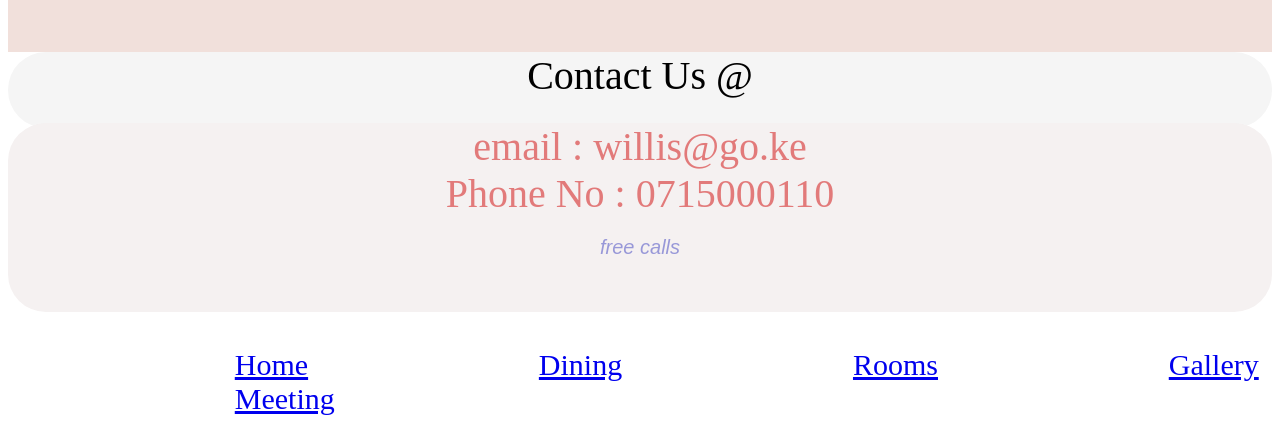
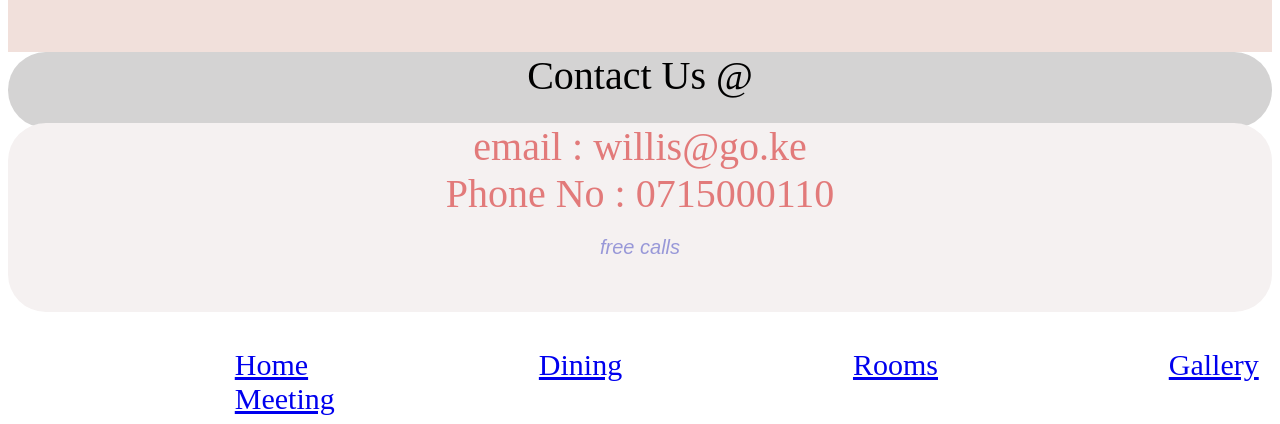
Before and after one commit to kiplaa1500/The-Willis-, a plain HTML site: page dining.html in a window 1280 px wide. Shown: the part 998-1422 px from the top of the page. Drawn offline with Linux system fonts and the light colour scheme.

Commit message:
The willis resort elements

```diff
--- a/dining.css
+++ b/dining.css
@@ -55,7 +55,7 @@ a {
     text-align: center;
     box-sizing: border-box;
     height: 2cm;
-    background-color: whitesmoke;
+    background-color: rgb(212, 211, 211);
     font-size: 40px;
     border-radius: 1cm;
 }
```
Also changed, not shown: index.html (+1 -1 lines).
